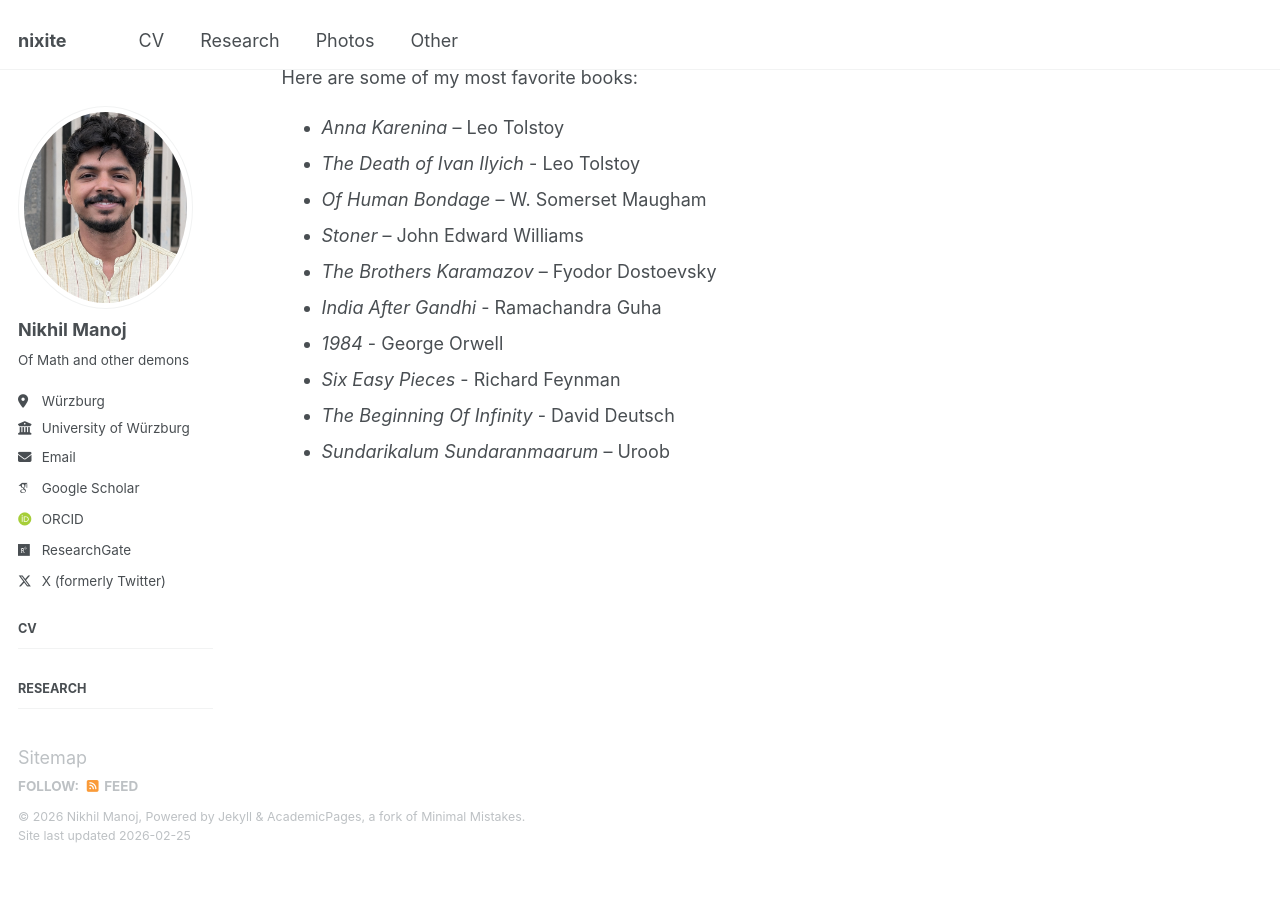
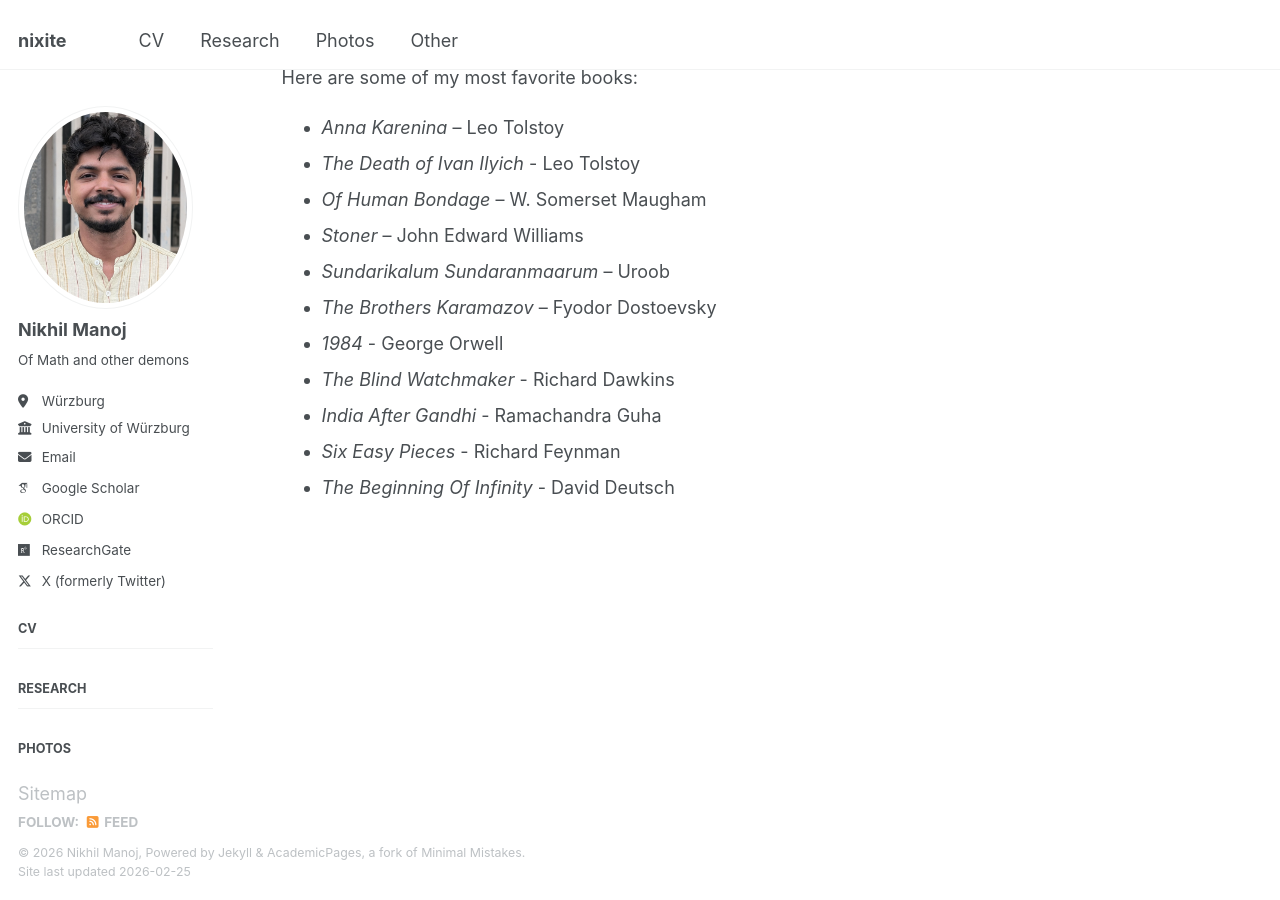
Before and after one commit to nikhil0597/nikhil0597.github.io, a Jekyll site: the page built from _pages/beyond-research.md, in a window 1280 px wide and 900 px high, scrolled down 527 px. Built offline with Jekyll 4.4.1, drawn with Linux system fonts in a browser that asks for light colours; some web fonts are replaced; before the commit the page ends 1391 px from its top, so only the background shows below that.

Commit message:
Update beyond-research.md

```diff
--- a/_pages/beyond-research.md
+++ b/_pages/beyond-research.md
@@ -17,9 +17,10 @@ Here are some of my most favorite books:
 - *The Death of Ivan Ilyich* - Leo Tolstoy
 - *Of Human Bondage* – W. Somerset Maugham
 - *Stoner* – John Edward Williams
+- *Sundarikalum Sundaranmaarum* – Uroob
 - *The Brothers Karamazov* – Fyodor Dostoevsky
+- *1984* - George Orwell
+- *The Blind Watchmaker* - Richard Dawkins
 - *India After Gandhi* - Ramachandra Guha
-- *1984* - George Orwell
 - *Six Easy Pieces* - Richard Feynman
 - *The Beginning Of Infinity* - David Deutsch
-- *Sundarikalum Sundaranmaarum* – Uroob
```
